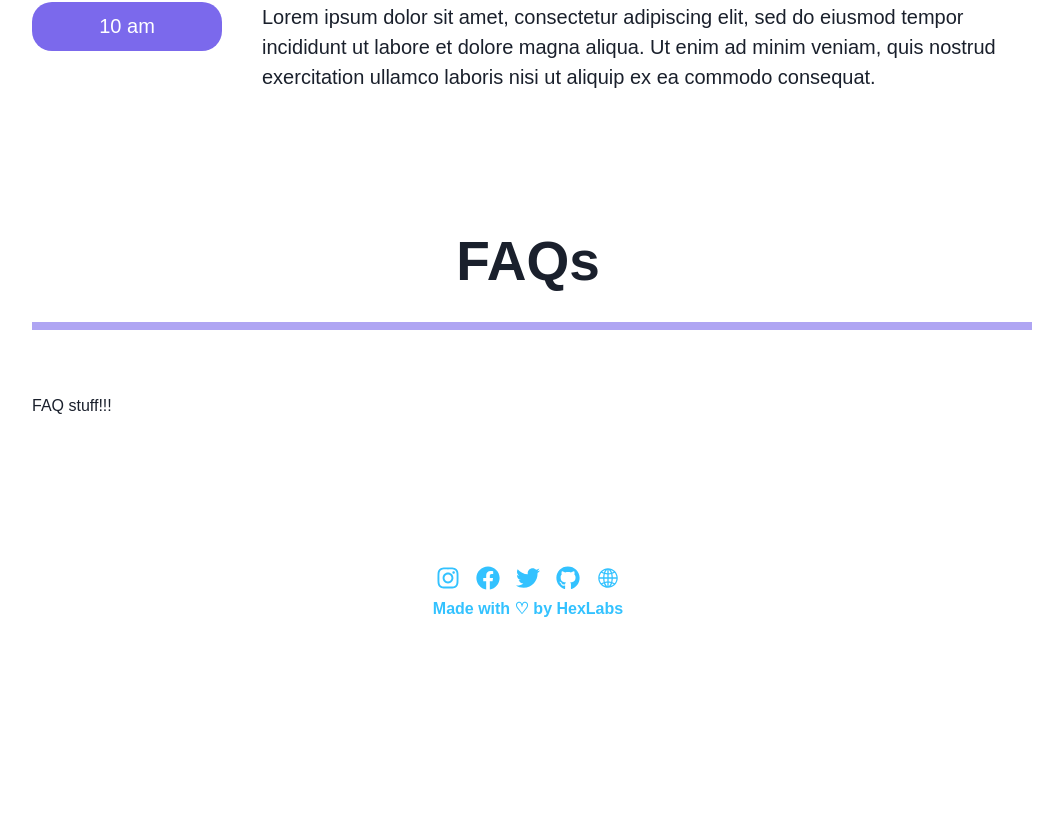
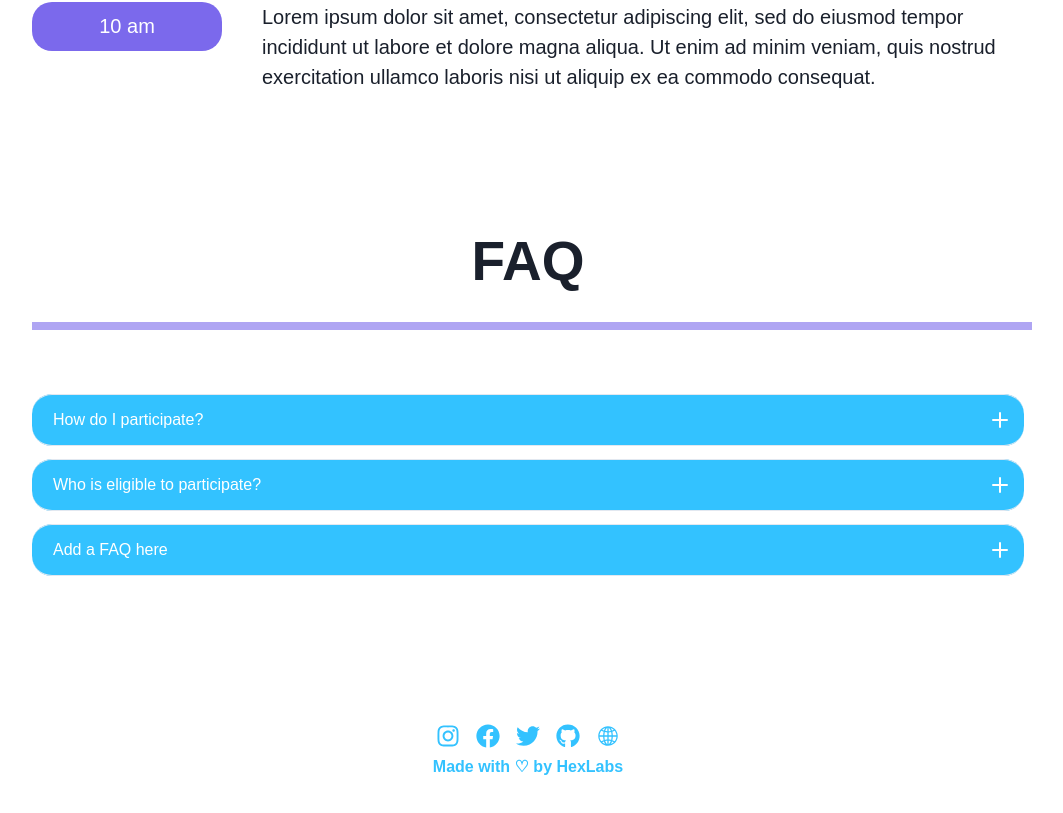
Before and after one commit to HackGT/hackgteeny-2025, a React (Create React App) app: page / in a window 1280 px wide. Shown: the part 3708-4521 px from the top of the page, without its empty margins (112-1175 px from the left). Before the commit the page ends 4365 px from the top, so only its background shows below. Built offline with nearby package versions, Linux system fonts and the light colour scheme.

Commit message:
add accordion components

```diff
--- a/src/App.js
+++ b/src/App.js
@@ -1,13 +1,13 @@
-import { Box, Container, Flex, Text } from '@chakra-ui/react';
+import { Box, Container, Flex } from '@chakra-ui/react';
 import NavBar from './components/NavBar';
 import PurpleDivider from './components/PurpleDivider';
 import GenericSection from './components/GenericSection';
 import HeroSection from './components/hero/HeroSection';
 import AdmissionsSection from './components/admissions/AdmissionsSection';
 import TracksSection from './components/tracks/TracksSection';
-
 import ScheduleSection from './components/schedule/ScheduleSection';
 import Footer from './components/Footer';
+import FAQSection from './components/faq/FAQSection';
 
 function App() {
   return (
@@ -26,10 +26,7 @@ function App() {
           <AdmissionsSection />
           <TracksSection />
           <ScheduleSection />
-
-          <GenericSection id='faqs' title='FAQs'>
-            <h3>FAQ stuff!!!</h3>
-          </GenericSection>
+          <FAQSection />
 
           <Footer />
 
--- /dev/null
+++ b/src/components/faq/FAQCard.jsx
@@ -0,0 +1,37 @@
+
+import { React, useState } from 'react';
+
+import {
+	Text,
+	Accordion as AccordionRoot,
+	AccordionItem,
+	AccordionButton as AccordionItemTrigger,
+	AccordionPanel as AccordionItemContent,
+} from "@chakra-ui/react";
+
+import {
+	AddIcon, MinusIcon
+} from "@chakra-ui/icons"
+
+const FAQCard = ({title, text}) => {
+
+	const [answerVisible, setAnswerVisible] = useState(false);
+
+	const onToggle = () => {
+	  setAnswerVisible(!answerVisible);
+	};
+
+	return (
+	  <AccordionRoot allowToggle bgColor={"#33C2FF"} borderRadius={"20px"} >
+		  <AccordionItem borderRadius={"20px"}>
+			<AccordionItemTrigger onClick={onToggle} borderRadius={"20px"}>
+				<Text flex="1" textAlign="left" color={"#FFFFFF"} padding={"5px"}>{title} </Text>
+				{answerVisible ? <MinusIcon color={"#FFFFFF"}/> : <AddIcon color={"#FFFFFF"}/>}
+			</AccordionItemTrigger>
+			<AccordionItemContent bgColor={"#CCF0FF"} borderBottomRadius={"18px"} >{text}</AccordionItemContent>
+		  </AccordionItem>
+	  </AccordionRoot>
+	);
+};
+
+export default FAQCard;
--- /dev/null
+++ b/src/components/faq/FAQSection.jsx
@@ -0,0 +1,32 @@
+import React from 'react'
+import GenericSection from '../GenericSection';
+import { Flex } from '@chakra-ui/react';
+import FAQCard from './FAQCard';
+
+const FAQSection = () => {
+	return (
+		<GenericSection id="faq" title="FAQ">
+			<Flex flexDir="column" gap={13}>
+				<FAQCard
+				title = {"How do I participate?"}
+				text = {"Lorem ipsum dolor sit amet, consectetur adipiscing elit, sed do eiusmod tempor incididunt ut labore et dolore magna aliqua. Ut enim ad minim veniam, quis nostrud exercitation ullamco laboris nisi ut aliquip ex ea commodo consequat."}
+				>
+				</FAQCard>
+
+				<FAQCard
+				title = {"Who is eligible to participate?"}
+				text = {"Lorem ipsum dolor sit amet, consectetur adipiscing elit, sed do eiusmod tempor incididunt ut labore et dolore magna aliqua. Ut enim ad minim veniam, quis nostrud exercitation ullamco laboris nisi ut aliquip ex ea commodo consequat."}
+				>
+				</FAQCard>
+
+				<FAQCard
+				title = {"Add a FAQ here"}
+				text = {"Lorem ipsum dolor sit amet, consectetur adipiscing elit, sed do eiusmod tempor incididunt ut labore et dolore magna aliqua. Ut enim ad minim veniam, quis nostrud exercitation ullamco laboris nisi ut aliquip ex ea commodo consequat."}
+				>
+				</FAQCard>
+			</Flex>
+		</GenericSection>
+	);
+};
+
+export default FAQSection;
--- a/src/components/schedule/ScheduleCard.jsx
+++ b/src/components/schedule/ScheduleCard.jsx
@@ -1,4 +1,4 @@
-import { Box, Image, Text } from '@chakra-ui/react';
+import { Box, Text } from '@chakra-ui/react';
 import React from 'react'
 import styleConstants from '../../styleConstants';
 
```
Also changed, not shown: 1 other file (tests, documents, lock files or other folders).
